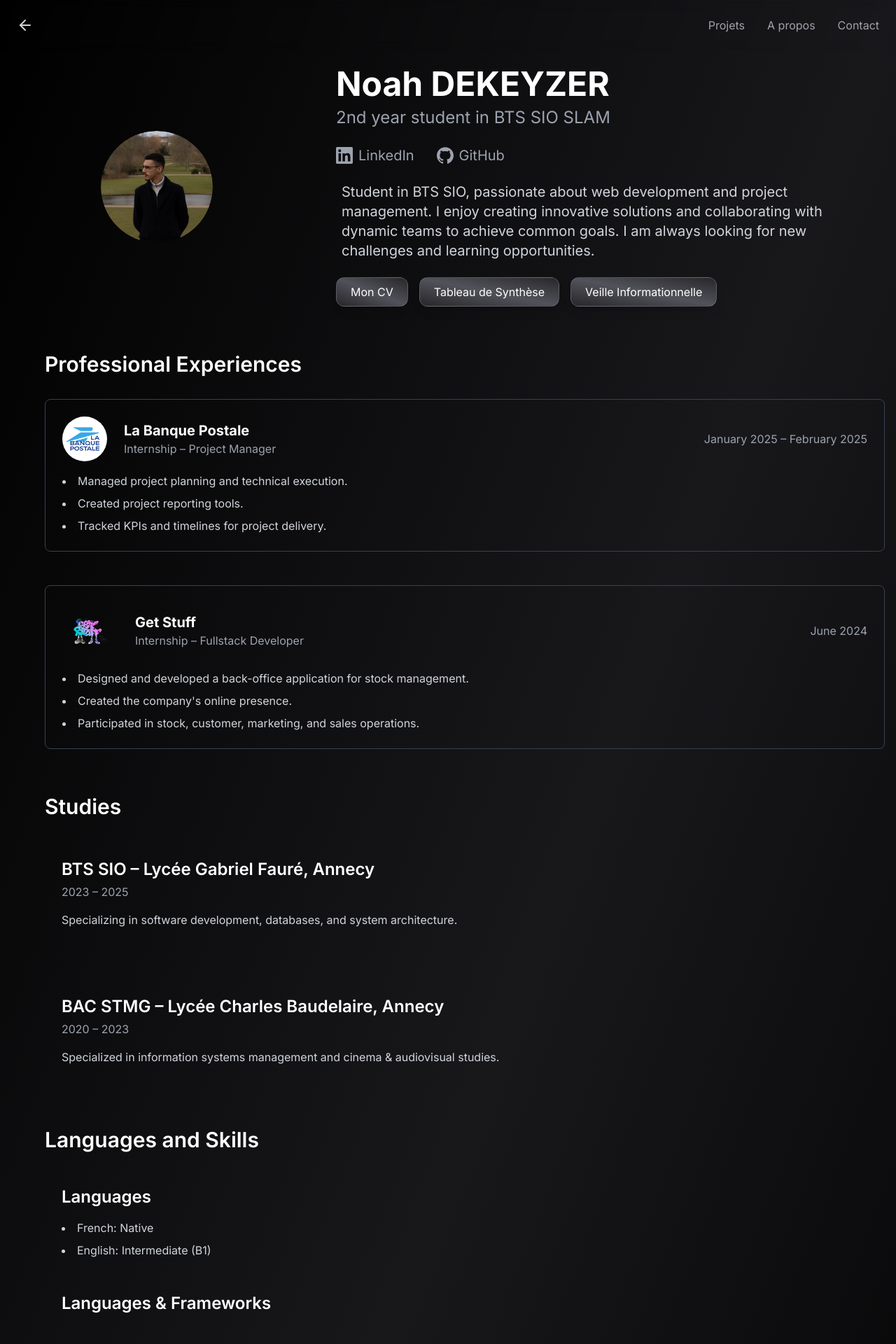
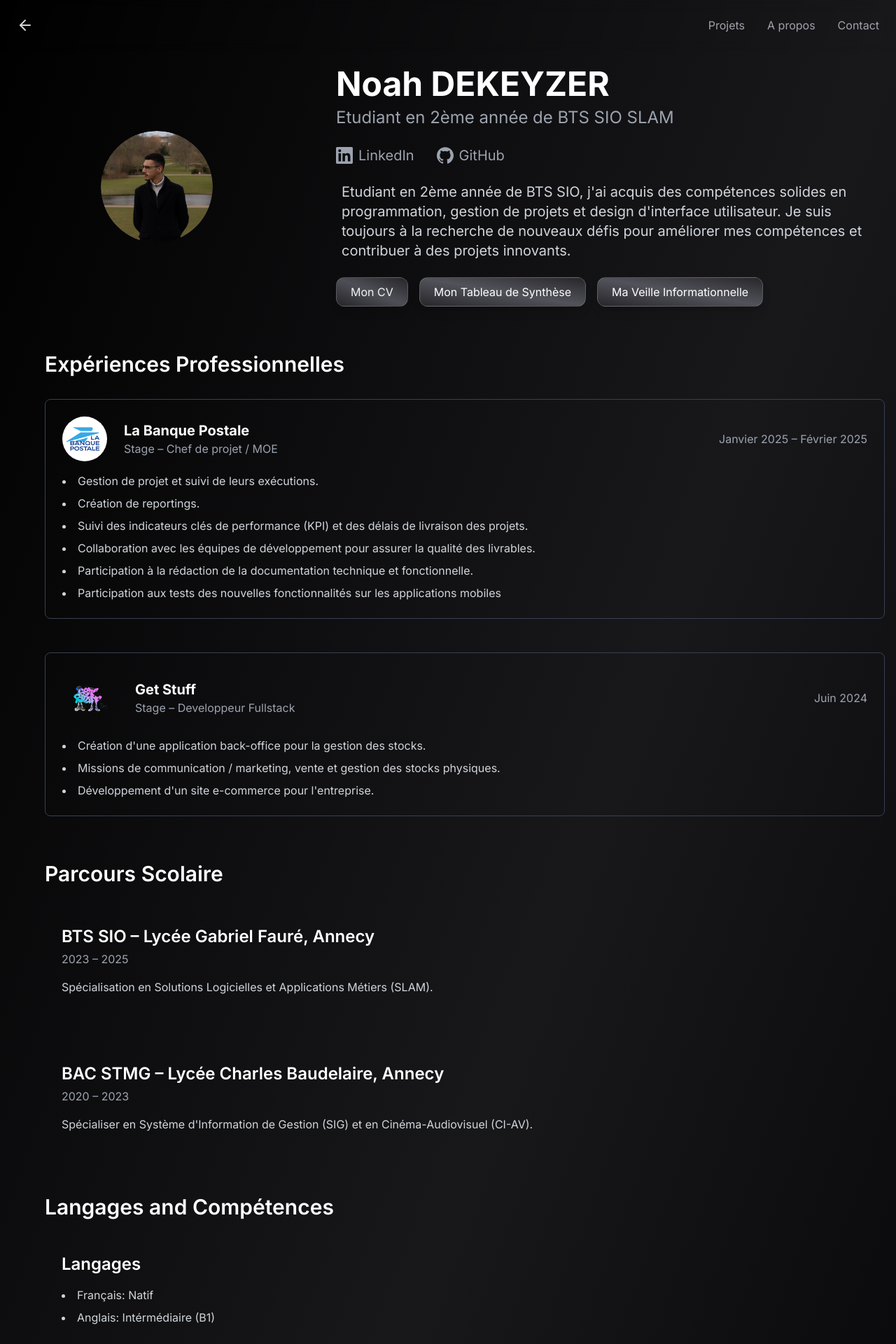
Before and after one commit to Nozito/portfolio-dev, a Next.js app: page /about in a window 1280 px wide. Shown: the top 1920 px of the page at 70% size. Built offline with nearby package versions, Linux system fonts and the light colour scheme; what tailwindcss-debug-screens would draw is missing.

Commit message:
feat: traduire la page "À propos" en français et mettre à jour les compétences

```diff
--- a/app/about/page.tsx
+++ b/app/about/page.tsx
@@ -63,7 +63,7 @@ export default function AboutPage() {
                     </div>
                     <div className="lg:w-2/3 lg:pl-12 text-center lg:text-left">
                         <h1 className="text-4xl sm:text-5xl font-bold text-white">Noah DEKEYZER</h1>
-                        <p className="text-xl sm:text-2xl text-gray-400 mt-2">2nd year student in BTS SIO SLAM</p>
+                        <p className="text-xl sm:text-2xl text-gray-400 mt-2">Etudiant en 2ème année de BTS SIO SLAM</p>
 
                         <div className="flex space-x-8 mt-6 justify-center lg:justify-start">
                             <Link
@@ -85,7 +85,7 @@ export default function AboutPage() {
                         </div>
 
                         <p className="mt-6 text-lg sm:text-xl text-gray-300 max-w-3xl mx-auto sm:text-left text-justify sm:text-justify-auto">
-                            Student in BTS SIO, passionate about web development and project management. I enjoy creating innovative solutions and collaborating with dynamic teams to achieve common goals. I am always looking for new challenges and learning opportunities.
+                            Etudiant en 2ème année de BTS SIO, j'ai acquis des compétences solides en programmation, gestion de projets et design d'interface utilisateur. Je suis toujours à la recherche de nouveaux défis pour améliorer mes compétences et contribuer à des projets innovants.
                         </p>
 
                         <div className="mt-6 flex flex-wrap justify-center lg:justify-start gap-4">
@@ -101,14 +101,14 @@ export default function AboutPage() {
                                 target="_blank"
                                 className="bg-gradient-to-tr from-zinc-800 via-zinc-600 to-zinc-800 text-white px-5 py-2 rounded-xl border border-zinc-400/30 shadow-lg hover:brightness-110 hover:shadow-xl transition-all duration-900"
                             >
-                                Tableau de Synthèse
+                                Mon Tableau de Synthèse
                             </Link>
                             <Link
                                 href="/veille-info.pdf"
                                 target="_blank"
                                 className="bg-gradient-to-tr from-zinc-800 via-zinc-600 to-zinc-800 text-white px-5 py-2 rounded-xl border border-zinc-400/30 shadow-lg hover:brightness-110 hover:shadow-xl transition-all duration-900"
                             >
-                                Veille Informationnelle
+                                Ma Veille Informationnelle
                             </Link>
                         </div>
                     </div>
@@ -116,7 +116,7 @@ export default function AboutPage() {
 
                 {/* Experience Section */}
                 <section className="mt-16 lg:pl-12">
-                    <h2 className="text-3xl font-semibold mb-8">Professional Experiences</h2>
+                    <h2 className="text-3xl font-semibold mb-8">Expériences Professionnelles</h2>
 
                     <div className="space-y-12">
                         <div className="p-6 border border-gray-700 rounded-lg">
@@ -140,15 +140,18 @@ export default function AboutPage() {
                                                 La Banque Postale
                                             </Link>
                                         </h3>
-                                        <p className="text-gray-400 text-base">Internship – Project Manager</p>
+                                        <p className="text-gray-400 text-base">Stage – Chef de projet / MOE</p>
                                     </div>
                                 </div>
-                                <p className="text-gray-400 text-sm lg:text-base">January 2025 – February 2025</p>
+                                <p className="text-gray-400 text-sm lg:text-base">Janvier 2025 – Février 2025</p>
                             </div>
                             <ul className="list-disc list-inside mt-4 text-gray-300 space-y-2">
-                                <li>Managed project planning and technical execution.</li>
-                                <li>Created project reporting tools.</li>
-                                <li>Tracked KPIs and timelines for project delivery.</li>
+                                <li>Gestion de projet et suivi de leurs exécutions.</li>
+                                <li>Création de reportings.</li>
+                                <li>Suivi des indicateurs clés de performance (KPI) et des délais de livraison des projets.</li>
+                                <li>Collaboration avec les équipes de développement pour assurer la qualité des livrables.</li>
+                                <li>Participation à la rédaction de la documentation technique et fonctionnelle.</li>
+                                <li>Participation aux tests des nouvelles fonctionnalités sur les applications mobiles</li>
                             </ul>
                         </div>
 
@@ -165,15 +168,15 @@ export default function AboutPage() {
                                     </div>
                                     <div>
                                         <h3 className="text-xl font-bold">Get Stuff</h3>
-                                        <p className="text-gray-400 text-base">Internship – Fullstack Developer</p>
+                                        <p className="text-gray-400 text-base">Stage – Developpeur Fullstack</p>
                                     </div>
                                 </div>
-                                <p className="text-gray-400 text-sm lg:text-base">June 2024</p>
+                                <p className="text-gray-400 text-sm lg:text-base">Juin 2024</p>
                             </div>
                             <ul className="list-disc list-inside mt-4 text-gray-300 space-y-2">
-                                <li>Designed and developed a back-office application for stock management.</li>
-                                <li>Created the company's online presence.</li>
-                                <li>Participated in stock, customer, marketing, and sales operations.</li>
+                                <li>Création d'une application back-office pour la gestion des stocks.</li>
+                                <li>Missions de communication / marketing, vente et gestion des stocks physiques.</li>
+                                <li>Développement d'un site e-commerce pour l'entreprise.</li>
                             </ul>
                         </div>
                     </div>
@@ -181,14 +184,14 @@ export default function AboutPage() {
 
                 {/* Studies Section */}
                 <section className="mt-16 lg:pl-12">
-                    <h2 className="text-3xl font-semibold mb-8">Studies</h2>
+                    <h2 className="text-3xl font-semibold mb-8">Parcours Scolaire</h2>
 
                     <div className="space-y-12">
                         <div className="p-6">
                             <h3 className="text-2xl font-semibold">BTS SIO – Lycée Gabriel Fauré, Annecy</h3>
                             <p className="text-gray-400 mt-1">2023 – 2025</p>
                             <p className="text-gray-300 mt-4">
-                                Specializing in software development, databases, and system architecture.
+                                Spécialisation en Solutions Logicielles et Applications Métiers (SLAM).
                             </p>
                         </div>
 
@@ -196,7 +199,7 @@ export default function AboutPage() {
                             <h3 className="text-2xl font-semibold">BAC STMG – Lycée Charles Baudelaire, Annecy</h3>
                             <p className="text-gray-400 mt-1">2020 – 2023</p>
                             <p className="text-gray-300 mt-4">
-                                Specialized in information systems management and cinema & audiovisual studies.
+                                Spécialiser en Système d'Information de Gestion (SIG) et en Cinéma-Audiovisuel (CI-AV).
                             </p>
                         </div>
                     </div>
@@ -204,23 +207,23 @@ export default function AboutPage() {
 
                 {/* Skills Section */}
                 <section className="mt-16 lg:pl-12">
-                    <h2 className="text-3xl font-semibold text-white mb-6">Languages and Skills</h2>
+                    <h2 className="text-3xl font-semibold text-white mb-6">Langages and Compétences</h2>
 
                     <div className="p-6">
-                        <h3 className="text-2xl font-semibold">Languages</h3>
+                        <h3 className="text-2xl font-semibold">Langages</h3>
                         <ul className="list-disc list-inside mt-4 text-gray-300 space-y-2">
-                            <li>French: Native</li>
-                            <li>English: Intermediate (B1)</li>
+                            <li>Français: Natif</li>
+                            <li>Anglais: Intérmédiaire (B1)</li>
                         </ul>
                     </div>
 
                     <div className="p-6">
-                        <h3 className="text-2xl font-semibold mb-4">Languages & Frameworks</h3>
+                        <h3 className="text-2xl font-semibold mb-4">Langages & Frameworks</h3>
                         <GlassIcons items={languageItems} />
                     </div>
 
                     <div className="p-6">
-                        <h3 className="text-2xl font-semibold mb-4">Tools & Applications</h3>
+                        <h3 className="text-2xl font-semibold mb-4">Outils & Applications</h3>
                         <GlassIcons items={toolsItems} />
                     </div>
                 </section>
--- a/package.json
+++ b/package.json
@@ -44,6 +44,7 @@
     "@types/node": "^20.17.32",
     "@types/react": "^18.3.20",
     "@types/react-dom": "^18.3.6",
+    "@types/react-icons": "^2.2.7",
     "autoprefixer": "^10.4.21",
     "postcss": "^8.5.3",
     "postcss-nesting": "^12.1.5",
```
Also changed, not shown: 1 other file (tests, documents, lock files or other folders).
